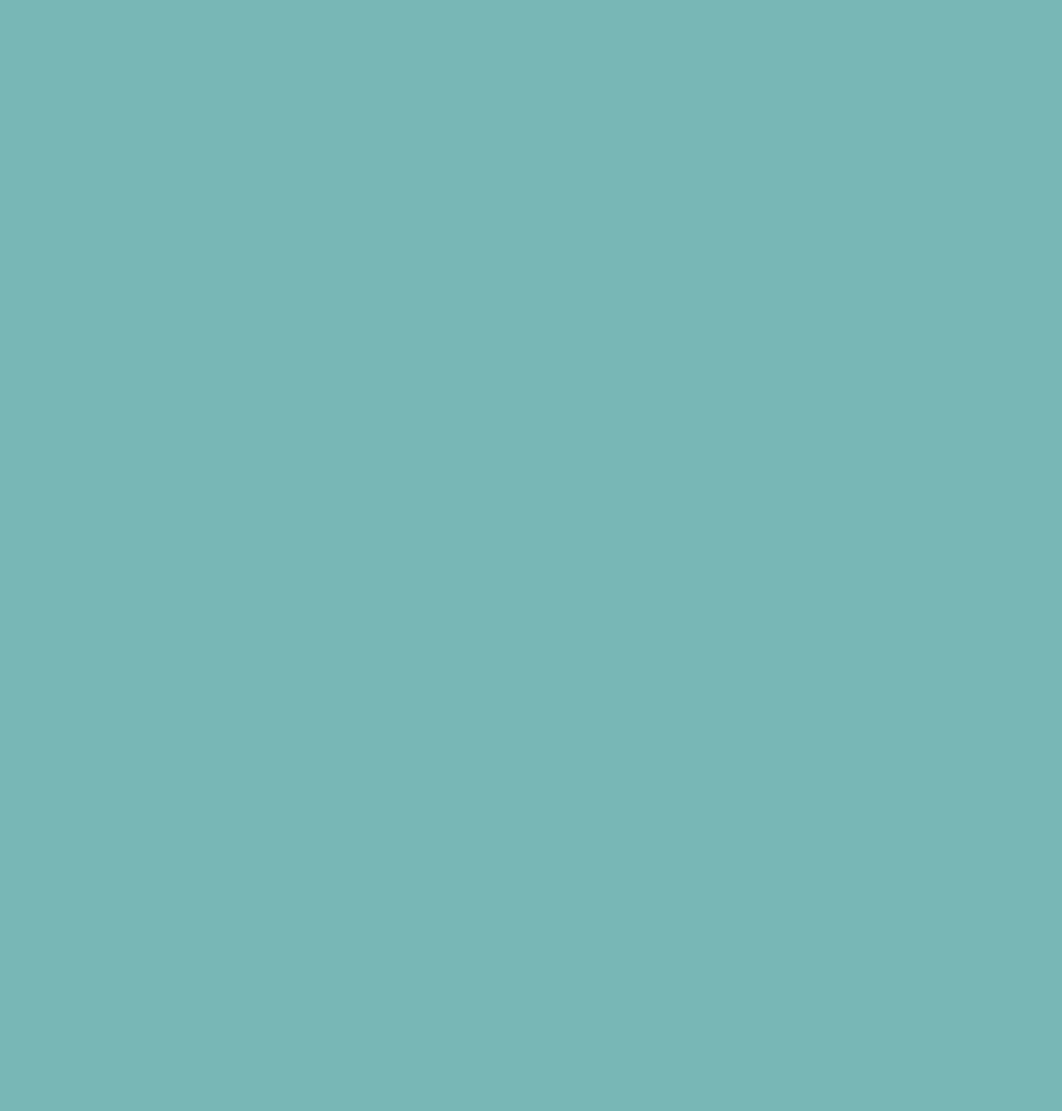
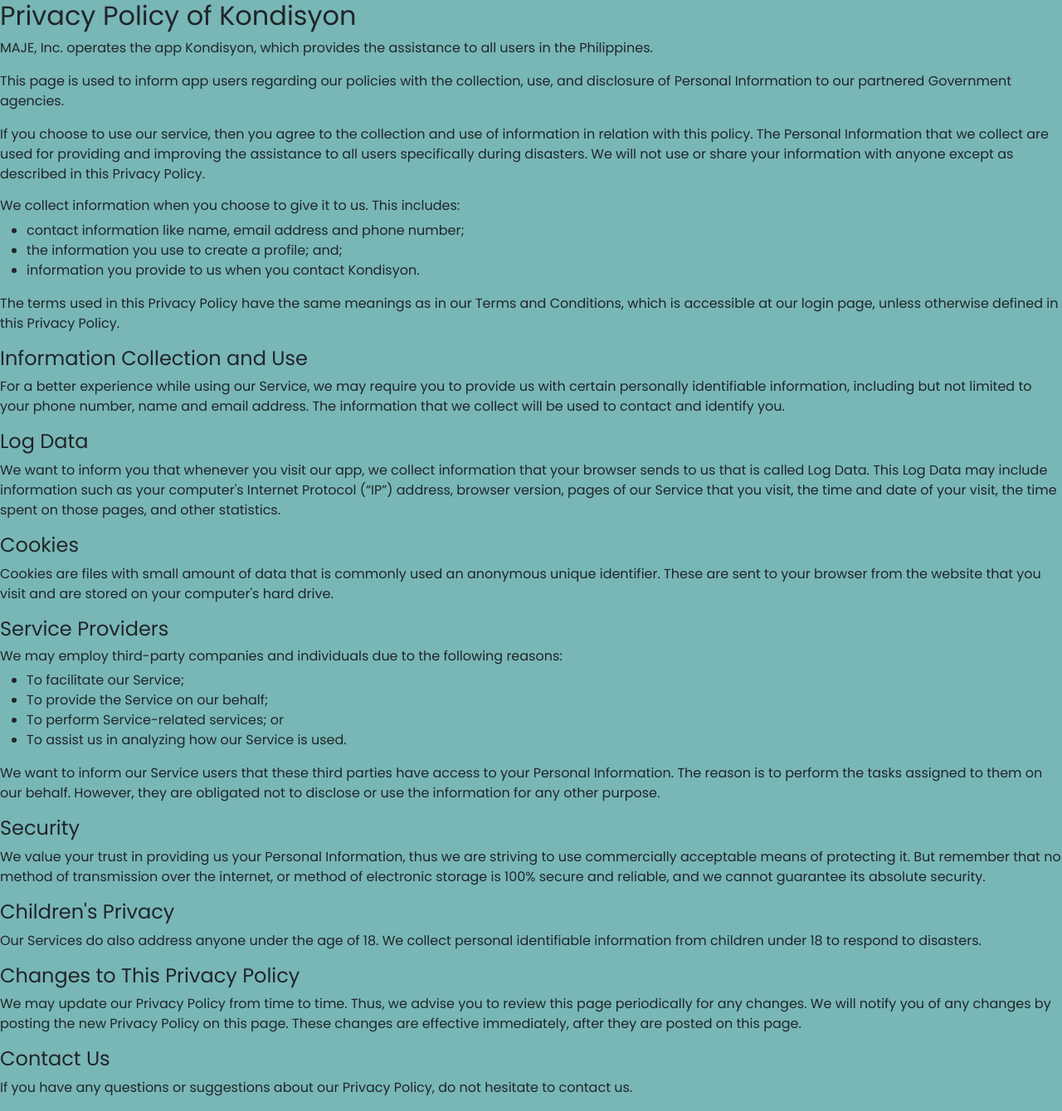
Before and after one commit to Jfnrosimo/kondisyon-client, a React (Create React App) app in the folder frontend/: page /privacypolicy in a window 1280 px wide. Before the commit this address had no page. Shown: the whole page at 83% size. Before the commit the page ends 800 px from the top, so only its background shows below. Built offline with nearby package versions, Linux system fonts and the light colour scheme.

Commit message:
feat: added css for history. added privacy policy + css.

```diff
--- a/frontend/src/App.js
+++ b/frontend/src/App.js
@@ -6,6 +6,7 @@
 import Dashboard from "./pages/Dashboard";
 import History from "./pages/History";
 import Admin from "./pages/Admin";
+import PrivacyPolicy from "./pages/PrivacyPolicy";
 // import Map from "./components/Map/Map";
 
 function App() {
@@ -16,6 +17,7 @@
         <Route path="/dashboard" element={<Dashboard />} />
         <Route path="/history" element={<History />} />
         <Route path="/admin" element={<Admin />} />
+        <Route path="/privacypolicy" element={<PrivacyPolicy />} />
       </Routes>
     </div>
   );
--- a/frontend/src/pages/History.css
+++ b/frontend/src/pages/History.css
@@ -2,7 +2,46 @@
   background: #78B7B6;
   height: 100vh;
 }
-
 .history-table-title{
   background: #257A84;
 }
+.phonenumstatus{
+  display: flex;
+  flex-direction: column;
+  align-items: center;
+  padding: 50px;
+}
+.text-black {
+  background-color: white;
+  border-radius: 50px;
+  text-align: center;
+  font-size: 20px;
+  height: 40px;
+  width: 300px;
+  padding: 10px 10px 35px 10px;
+
+}
+.labelphone{
+  display: flex;
+  justify-content: center;
+  font-weight: 600;
+  letter-spacing: 2px;
+}
+.labelstatus {
+  display: flex;
+  justify-content: center;
+  font-weight: 600;
+  letter-spacing: 2px;
+  padding-top: 20px;
+}
+.statusspan{
+  display: flex;
+  flex-direction: column;
+  align-items: center;
+}
+.iconsstatus {
+  height: 100px;
+}
+.statusupdate{
+  font-size: 22px;
+}
--- a/frontend/src/pages/History.js
+++ b/frontend/src/pages/History.js
@@ -61,29 +61,33 @@
 
   return (
     <div className="history-page-container">
-      <div>
-        <p className=" text-black">PHONE: {phoneNumber}</p>
-        <span>
-          STATUS:
+      <div className="phonenumstatus">
+        <div className="phonenumer">
+          <h5 className="labelphone">Phone Number</h5>
+          <p className=" text-black">{phoneNumber}</p>
+        </div>
+        <span className="statusspan">
+          <h5 className="labelstatus">STATUS</h5>
+          <br />
           {status.toLowerCase() === "waiting for a responder" ? (
-            <img src={Waiting} alt="waiting icon" />
+            <img className="iconsstatus" src={Waiting} alt="waiting icon" />
           ) : status.toLowerCase() === "responder on the way" ? (
-            <img src={Ambulance} alt="ambulance logo" />
+            <img className="iconsstatus" src={Ambulance} alt="ambulance logo" />
           ) : status.toLowerCase() === "safe now" ? (
-            <img src={Safe} alt="safe check logo" />
+            <img className="iconsstatus" src={Safe} alt="safe check logo" />
           ) : null}
-          {status}
+          <span className="statusupdate">{status}</span>
         </span>
         <p>{statusDesc}</p>
       </div>
-      <div>
+      <div className="tablerows">
         <h3 className="history-table-title text-light text-center">History</h3>
         <Table>
           <thead>
-            <tr>
+            <tr className="historylist">
               <th>Latitude</th>
               <th>Longitude</th>
-              <th>Date</th>
+              <th>Date & Time</th>
             </tr>
           </thead>
           <tbody>
--- a/frontend/src/pages/LandingPage.js
+++ b/frontend/src/pages/LandingPage.js
@@ -80,7 +80,9 @@
         <img src={Logo} alt="logo" /> </a>
       </div>
       <p className="text-light text-top text-center mt-5">
-        May we ask for you to calm down. We will definitely send help the
+        May we ask for you to calm down.
+        <br />
+        We will definitely send help the
         soonest.
       </p>
       <Form
@@ -113,7 +115,8 @@
         </Button>
       </Form>
       <small className="text-center w-75 align-self-center">
-        By signing in you agree to our{" "}
+        By signing in you agree to {"Kondisyons'"}
+        <br />
         <Link to="/privacy-policy">Terms of Service and Privacy Policy.</Link>
       </small>
     </div>
--- a/frontend/src/pages/PrivacyPolicy.js
+++ b/frontend/src/pages/PrivacyPolicy.js
@@ -0,0 +1,58 @@
+
+const PrivacyPolicy = () => {
+    return (
+    <div className="privacypolicycontainer">
+        <h2>Privacy Policy of Kondisyon</h2>
+
+        <p>MAJE, Inc. operates the app Kondisyon, which provides the assistance to all users in the Philippines.</p>
+
+        <p>This page is used to inform app users regarding our policies with the collection, use, and disclosure of Personal Information to our partnered Government agencies.</p>
+
+        <p>If you choose to use our service, then you agree to the collection and use of information in relation with this policy. The Personal Information that we collect are used for providing and improving the assistance to all users specifically during disasters. We will not use or share your information with anyone except as described in this Privacy Policy.</p>
+
+        <h6>We collect information when you choose to give it to us. This includes:</h6>
+
+        <ul>
+            <li>contact information like name, email address and phone number;</li>
+            <li>the information you use to create a profile; and;</li>
+            <li>information you provide to us when you contact Kondisyon.</li>
+        </ul>
+
+        <p>The terms used in this Privacy Policy have the same meanings as in our Terms and Conditions, which is accessible at our login page, unless otherwise defined in this Privacy Policy.</p>
+
+        <h4>Information Collection and Use</h4>
+        <p>For a better experience while using our Service, we may require you to provide us with certain personally identifiable information, including but not limited to your phone number, name and email address. The information that we collect will be used to contact and identify you.</p>
+
+        <h4>Log Data</h4>
+        <p>We want to inform you that whenever you visit our app, we collect information that your browser sends to us that is called Log Data. This Log Data may include information such as your computer's Internet Protocol (“IP”) address, browser version, pages of our Service that you visit, the time and date of your visit, the time spent on those pages, and other statistics.</p>
+
+        <h4>Cookies</h4>
+        <p>Cookies are files with small amount of data that is commonly used an anonymous unique identifier. These are sent to your browser from the website that you visit and are stored on your computer's hard drive.</p>
+
+        <h4>Service Providers</h4>
+        <h6>We may employ third-party companies and individuals due to the following reasons:</h6>
+        <ul>
+            <li>To facilitate our Service;</li>
+            <li>To provide the Service on our behalf;</li>
+            <li>To perform Service-related services; or</li>
+            <li>To assist us in analyzing how our Service is used.</li>
+        </ul>
+        <p>We want to inform our Service users that these third parties have access to your Personal Information. The reason is to perform the tasks assigned to them on our behalf. However, they are obligated not to disclose or use the information for any other purpose.</p>
+
+        <h4>Security</h4>
+        <p>We value your trust in providing us your Personal Information, thus we are striving to use commercially acceptable means of protecting it. But remember that no method of transmission over the internet, or method of electronic storage is 100% secure and reliable, and we cannot guarantee its absolute security.</p>
+
+        <h4>Children's Privacy</h4>
+
+        <p>Our Services do also address anyone under the age of 18. We collect personal identifiable information from children under 18 to respond to disasters.</p>
+
+        <h4>Changes to This Privacy Policy</h4>
+        <p>We may update our Privacy Policy from time to time. Thus, we advise you to review this page periodically for any changes. We will notify you of any changes by posting the new Privacy Policy on this page. These changes are effective immediately, after they are posted on this page.</p>
+
+        <h4>Contact Us</h4>
+        <p>If you have any questions or suggestions about our Privacy Policy, do not hesitate to contact us.</p>
+    </div>
+    )
+};
+
+export default PrivacyPolicy;
```
Also changed, not shown: frontend/src/assets/kondisyon_final2.png, frontend/src/assets/waiting.png.
